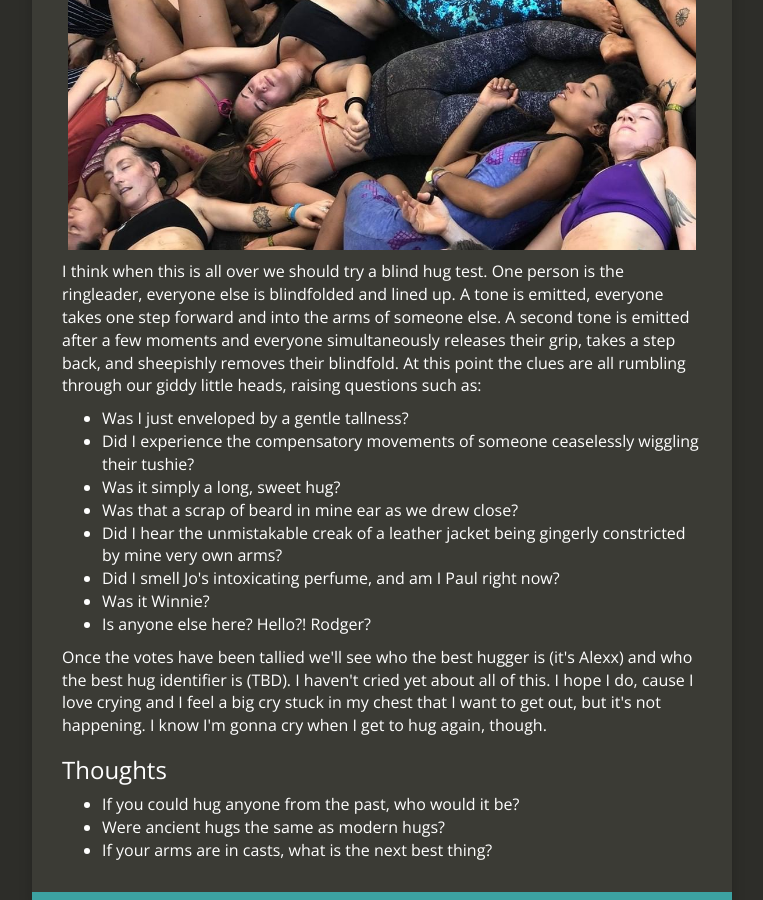
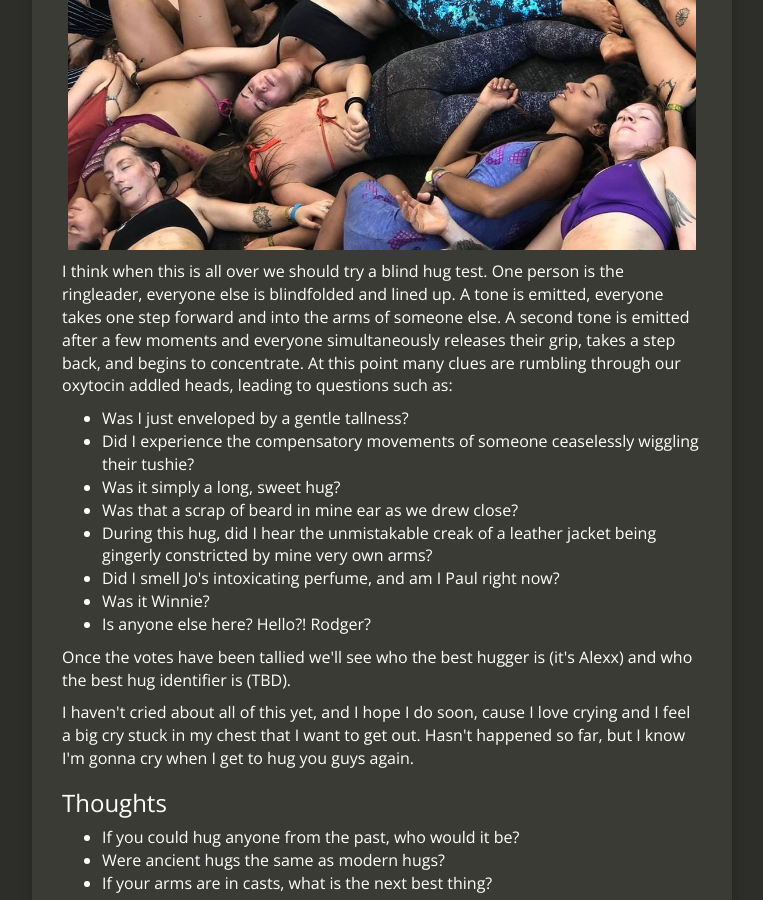
Before and after one commit to paulberb/paulberb.github.io, a Jekyll site: the page built from index.html, in a window 1280 px wide and 900 px high, scrolled down 646 px. Shown: the whole window, without its empty margins (258-1021 px from the left). Built offline with Jekyll 4.4.1, drawn with Linux system fonts in a browser that asks for light colours; nearby versions of some CDN libraries.

Commit message:
updated weekly event

```diff
--- a/index.html
+++ b/index.html
@@ -11,19 +11,21 @@ layout: default
                 <!-- <p>Paul & Jo's</p> -->
                 <p><img src="/images/hugs.jpg" width="98%" /></p>
             </div>
-                <p>I think when this is all over we should try a blind hug test. One person is the ringleader, everyone else is blindfolded and lined up. A tone is emitted, everyone takes one step forward and into the arms of someone else. A second tone is emitted after a few moments and everyone simultaneously releases their grip, takes a step back, and sheepishly removes their blindfold. At this point the clues are all rumbling through our giddy little heads, raising questions such as:
+                <p>I think when this is all over we should try a blind hug test. One person is the ringleader, everyone else is blindfolded and lined up. A tone is emitted, everyone takes one step forward and into the arms of someone else. A second tone is emitted after a few moments and everyone simultaneously releases their grip, takes a step back, and begins to concentrate. At this point many clues are rumbling through our oxytocin addled heads, leading to questions such as:
                     <ul>
                         <li>Was I just enveloped by a gentle tallness?</li>
                         <li>Did I experience the compensatory movements of someone ceaselessly wiggling their tushie?</li>
                         <li>Was it simply a long, sweet hug?</li>
                         <li>Was that a scrap of beard in mine ear as we drew close?</li>
-                        <li>Did I hear the unmistakable creak of a leather jacket being gingerly constricted by mine very own arms?</li>
+                        <li>During this hug, did I hear the unmistakable creak of a leather jacket being gingerly constricted by mine very own arms?</li>
                         <li>Did I smell Jo's intoxicating perfume, and am I Paul right now?</li>
                         <li>Was it Winnie?</li>
                         <li>Is anyone else here? Hello?! Rodger?</li>
                     </ul>
                 </p>
-                <p>Once the votes have been tallied we'll see who the best hugger is (it's Alexx) and who the best hug identifier is (TBD). I haven't cried yet about all of this. I hope I do, cause I love crying and I feel a big cry stuck in my chest that I want to get out, but it's not happening. I know I'm gonna cry when I get to hug again, though.
+                <p>Once the votes have been tallied we'll see who the best hugger is (it's Alexx) and who the best hug identifier is (TBD).
+                </p>
+                <p>I haven't cried about all of this yet, and I hope I do soon, cause I love crying and I feel a big cry stuck in my chest that I want to get out. Hasn't happened so far, but I know I'm gonna cry when I get to hug you guys again.
                 </p>
                 <h3>Thoughts</h3>
                 <ul>
```
